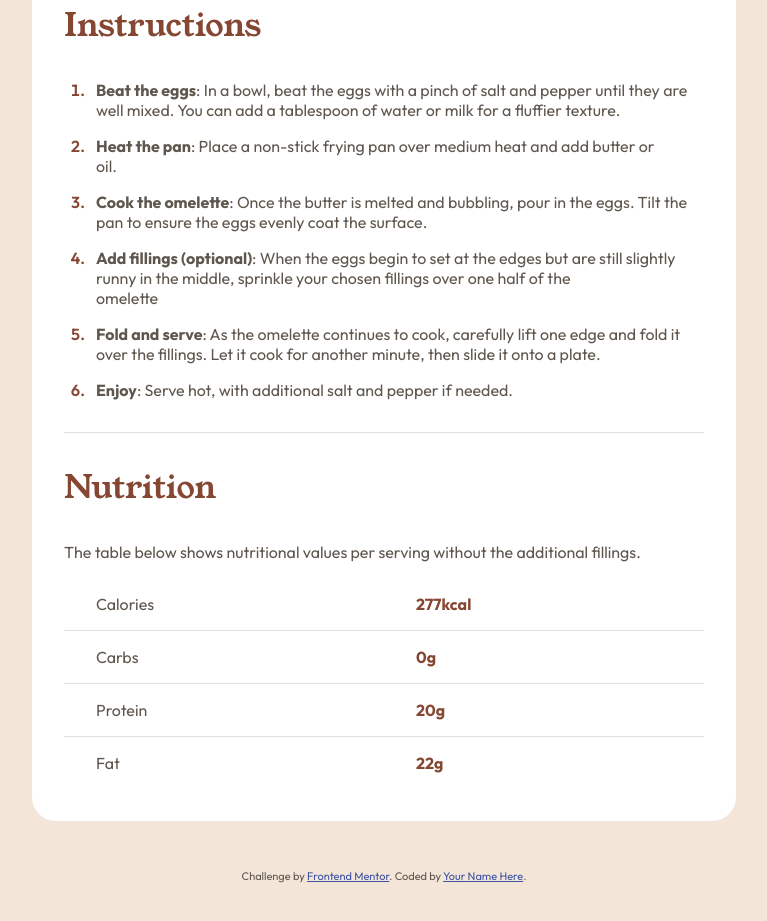
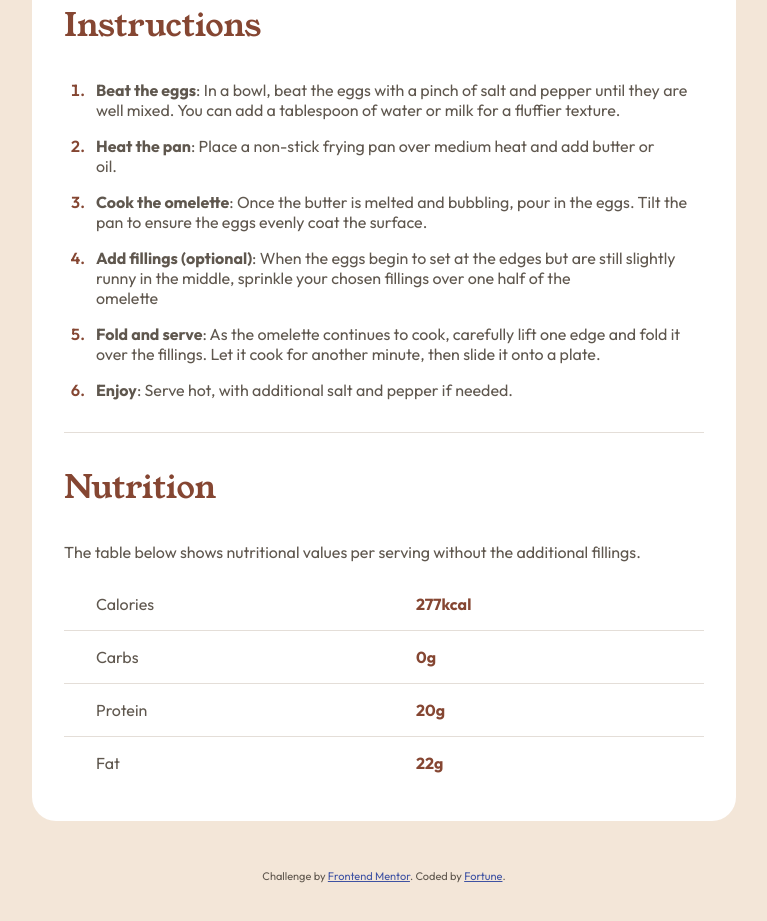
Before and after one commit to agypsynamedTunechi/Recipe-page, a plain HTML site: page index.html in a window 1280 px wide. Shown: the part 1121-2042 px from the top of the page, without its empty margins (256-1023 px from the left). Drawn offline with Linux system fonts and the light colour scheme.

Commit message:
final update

```diff
--- a/index.html
+++ b/index.html
@@ -11,17 +11,6 @@
 
   <title>Frontend Mentor | Recipe page</title>
 
-  <!-- Feel free to remove these styles or customise in your own stylesheet 👍 -->
-  <style>
-    .attribution {
-      font-size: 11px;
-      text-align: center;
-    }
-
-    .attribution a {
-      color: hsl(228, 45%, 44%);
-    }
-  </style>
 </head>
 
 <body>
@@ -133,7 +122,7 @@
   <footer>
     <div class="attribution">
       Challenge by <a href="https://www.frontendmentor.io?ref=challenge" target="_blank">Frontend Mentor</a>.
-      Coded by <a href="#">Your Name Here</a>.
+      Coded by <a href="#">Fortune</a>.
     </div>
   </footer>
 </body>
--- a/style.css
+++ b/style.css
@@ -130,6 +130,15 @@ footer{
     margin: 3em 0;
 }
 
+.attribution {
+    font-size: 11px;
+    text-align: center;
+  }
+
+  .attribution a {
+    color: hsl(228, 45%, 44%);
+  }
+
 @media (max-width: 371px){
     h1{
         font-size: 2.2rem;
```
